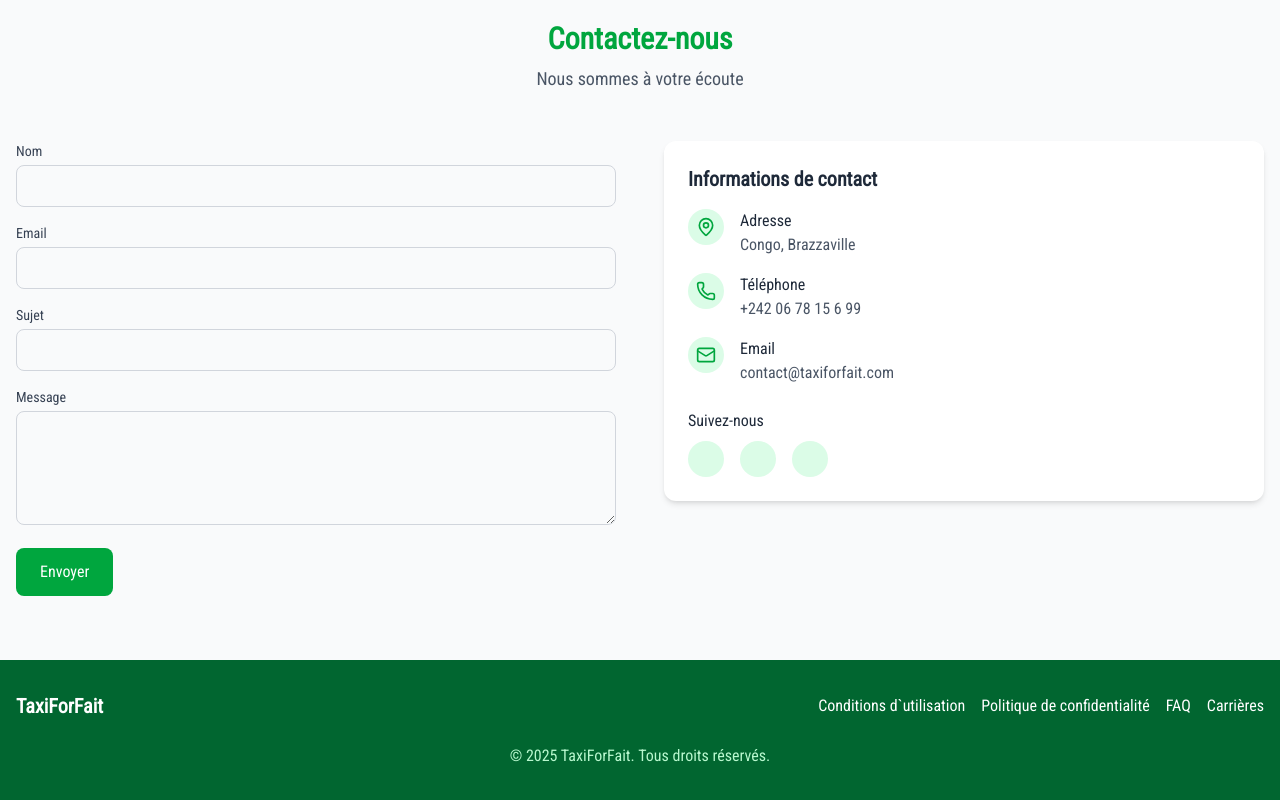
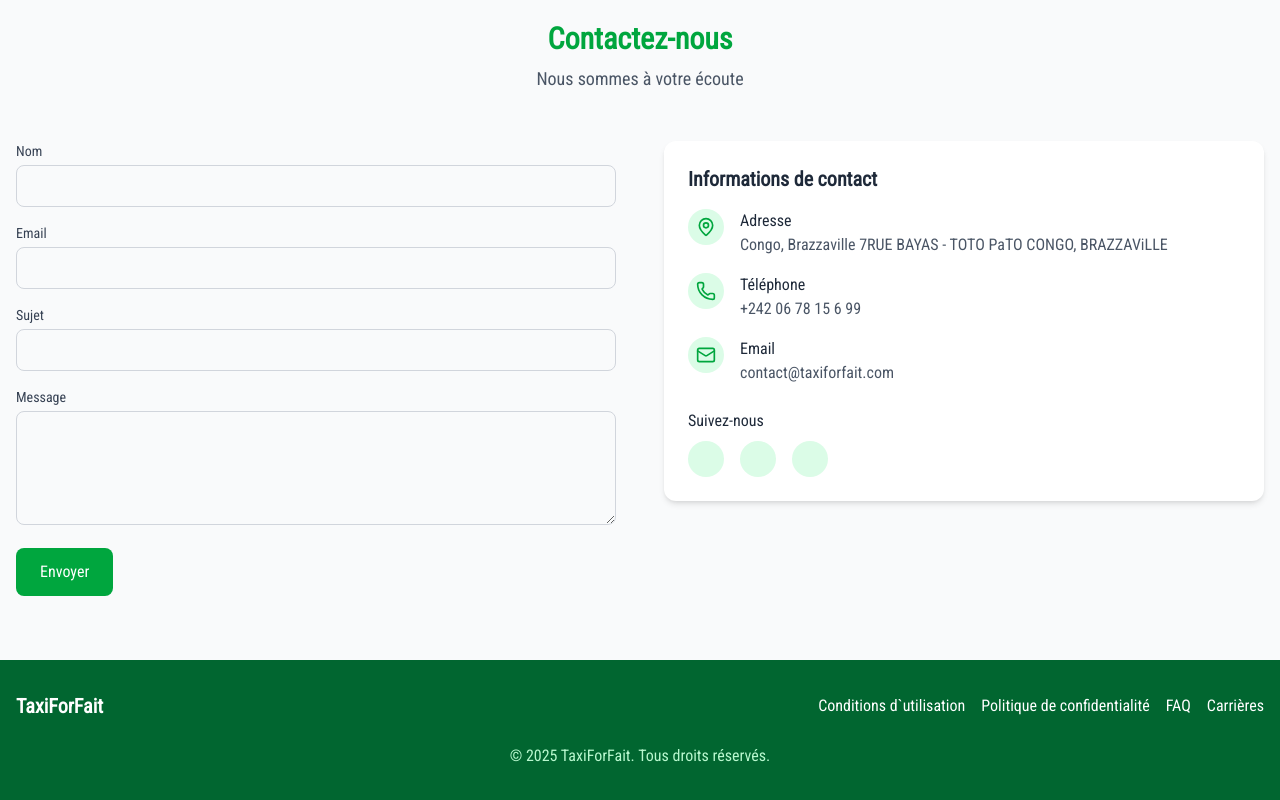
Before and after one commit to Hol7/taxiforfaitsite, a Next.js app: page / in a window 1280 px wide. Shown: the part 2591-3391 px from the top of the page. Built offline with nearby package versions, Linux system fonts and the light colour scheme.

Commit message:
fix: update address format in Home component

```diff
--- a/src/app/page.tsx
+++ b/src/app/page.tsx
@@ -296,7 +296,8 @@
                       </div>
                       <div>
                         <p className="font-medium">Adresse</p>
-                        <p className="text-gray-600">Congo, Brazzaville</p>
+                        <p className="text-gray-600">Congo, Brazzaville 7RUE BAYAS - TOTO PaTO
+                        CONGO, BRAZZAViLLE</p>
                       </div>
                     </div>
                     <div className="flex items-start">
```
